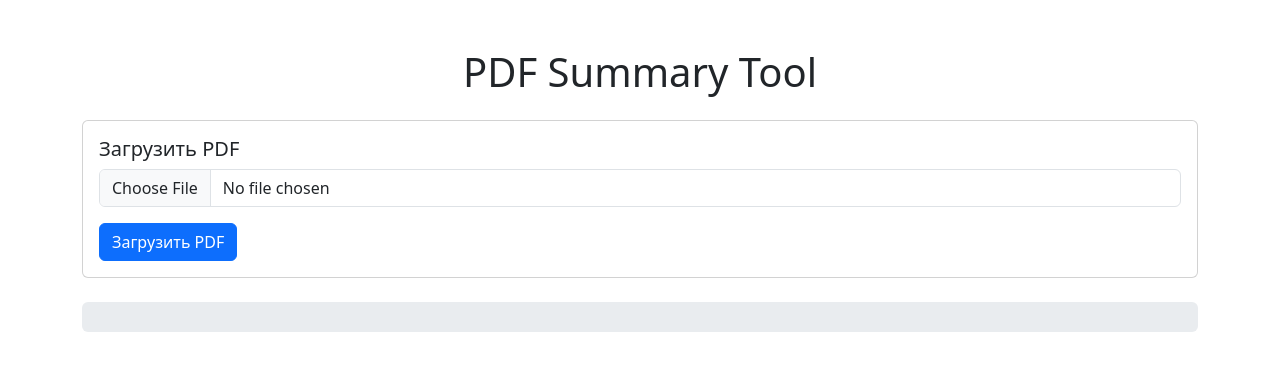
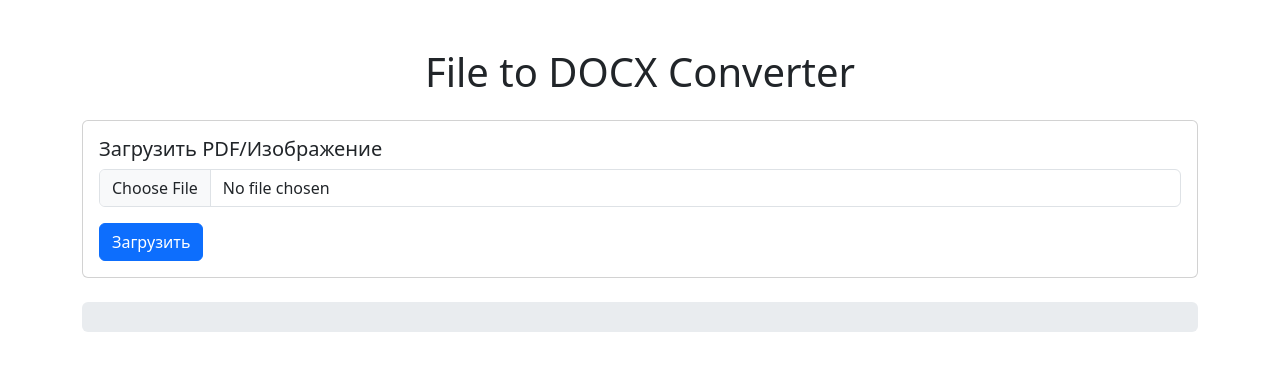
Before and after one commit to Marat3452/pdf_summary, a Django app: page / in a window 1280 px wide. Shown: the top 371 px of the page. Run offline with Django 4.2, Linux system fonts and the light colour scheme.

Commit message:
Подбирал LLM

```diff
--- a/pdf_summary_app/pdf_summary_app/settings.py
+++ b/pdf_summary_app/pdf_summary_app/settings.py
@@ -125,3 +125,9 @@ DEFAULT_AUTO_FIELD = 'django.db.models.BigAutoField'
 
 MEDIA_URL = '/media/'
 MEDIA_ROOT = os.path.join(BASE_DIR, 'media')
+
+# settings.py
+from huggingface_hub import login
+
+# Аутентификация с Hugging Face
+login('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')
--- a/pdf_summary_app/pdfprocessor/templates/pdfprocessor/upload.html
+++ b/pdf_summary_app/pdfprocessor/templates/pdfprocessor/upload.html
@@ -1,27 +1,130 @@
+<!--<!DOCTYPE html>-->
+<!--<html lang="en">-->
+<!--<head>-->
+<!--    <meta charset="UTF-8">-->
+<!--    <meta name="viewport" content="width=device-width, initial-scale=1.0">-->
+<!--    <title>PDF Summary Tool</title>-->
+<!--    &lt;!&ndash; Bootstrap CSS &ndash;&gt;-->
+<!--    <link href="https://cdn.jsdelivr.net/npm/bootstrap@5.3.0/dist/css/bootstrap.min.css" rel="stylesheet">-->
+<!--    <script src="https://code.jquery.com/jquery-3.6.0.min.js"></script>-->
+<!--</head>-->
+<!--<body>-->
+<!--    <div class="container mt-5">-->
+<!--        <h1 class="text-center mb-4">PDF Summary Tool</h1>-->
+
+<!--        &lt;!&ndash; Зона загрузки PDF &ndash;&gt;-->
+<!--        <div class="card mb-4">-->
+<!--            <div class="card-body">-->
+<!--                <h5 class="card-title">Загрузить PDF</h5>-->
+<!--                <form id="upload-form" method="post" enctype="multipart/form-data">-->
+<!--                    {% csrf_token %}-->
+<!--                    <div class="mb-3">-->
+<!--                        <input id="pdf-file" class="form-control" type="file" name="pdf_file" accept="application/pdf">-->
+<!--                    </div>-->
+<!--                    <button type="submit" class="btn btn-primary">Загрузить PDF</button>-->
+<!--                </form>-->
+<!--            </div>-->
+<!--        </div>-->
+
+<!--        &lt;!&ndash; Прогресс-бар &ndash;&gt;-->
+<!--        <div class="progress mb-4" style="height: 30px;">-->
+<!--            <div id="progress-bar" class="progress-bar progress-bar-striped progress-bar-animated" role="progressbar" style="width: 0%;" aria-valuenow="0" aria-valuemin="0" aria-valuemax="100">0%</div>-->
+<!--        </div>-->
+
+<!--        &lt;!&ndash; Окно для отображения summary &ndash;&gt;-->
+<!--        <div id="summary-container" class="card mb-4" style="display:none;">-->
+<!--            <div class="card-body">-->
+<!--                <h5 class="card-title">Summary</h5>-->
+<!--                <p id="summary-text"></p>-->
+<!--            </div>-->
+<!--        </div>-->
+
+<!--        &lt;!&ndash; Кнопка для скачивания docx &ndash;&gt;-->
+<!--        <div id="download-link-container" class="text-center" style="display:none;">-->
+<!--            <a id="download-link" href="#" class="btn btn-success">Скачать DOCX</a>-->
+<!--        </div>-->
+<!--    </div>-->
+
+<!--    &lt;!&ndash; Скрипт для обработки загрузки и прогресса &ndash;&gt;-->
+<!--    <script>-->
+<!--        $(document).ready(function() {-->
+<!--            $('#upload-form').submit(function(e) {-->
+<!--                e.preventDefault();-->
+
+<!--                var formData = new FormData(this);-->
+<!--                var progressBar = $('#progress-bar');-->
+<!--                var summaryContainer = $('#summary-container');-->
+<!--                var summaryText = $('#summary-text');-->
+<!--                var downloadLinkContainer = $('#download-link-container');-->
+<!--                var downloadLink = $('#download-link');-->
+
+<!--                progressBar.css('width', '0%').attr('aria-valuenow', 0).text('0%');-->
+<!--                summaryContainer.hide();-->
+<!--                downloadLinkContainer.hide();-->
+
+<!--                $.ajax({-->
+<!--                    url: '',-->
+<!--                    type: 'POST',-->
+<!--                    data: formData,-->
+<!--                    processData: false,-->
+<!--                    contentType: false,-->
+<!--                    xhr: function() {-->
+<!--                        var xhr = new window.XMLHttpRequest();-->
+<!--                        xhr.upload.addEventListener("progress", function(evt) {-->
+<!--                            if (evt.lengthComputable) {-->
+<!--                                var percentComplete = Math.round((evt.loaded / evt.total) * 100);-->
+<!--                                progressBar.css('width', percentComplete + '%').attr('aria-valuenow', percentComplete).text(percentComplete + '%');-->
+<!--                            }-->
+<!--                        }, false);-->
+<!--                        return xhr;-->
+<!--                    },-->
+<!--                    success: function(data) {-->
+<!--                        progressBar.css('width', '100%').attr('aria-valuenow', 100).text('100%');-->
+<!--                        summaryText.text(data.summary);-->
+<!--                        summaryContainer.show();-->
+
+<!--                        if (data.docx_url) {-->
+<!--                            downloadLink.attr('href', data.docx_url);-->
+<!--                            downloadLinkContainer.show();-->
+<!--                        }-->
+<!--                    },-->
+<!--                    error: function() {-->
+<!--                        progressBar.css('width', '100%').attr('aria-valuenow', 100).text('Ошибка при обработке');-->
+<!--                    }-->
+<!--                });-->
+<!--            });-->
+<!--        });-->
+<!--    </script>-->
+
+<!--    &lt;!&ndash; Bootstrap JS и зависимости &ndash;&gt;-->
+<!--    <script src="https://cdn.jsdelivr.net/npm/@popperjs/core@2.11.7/dist/umd/popper.min.js"></script>-->
+<!--    <script src="https://cdn.jsdelivr.net/npm/bootstrap@5.3.0/dist/js/bootstrap.min.js"></script>-->
+<!--</body>-->
+<!--</html>-->
+
 <!DOCTYPE html>
 <html lang="en">
 <head>
     <meta charset="UTF-8">
     <meta name="viewport" content="width=device-width, initial-scale=1.0">
-    <title>PDF Summary Tool</title>
-    <!-- Bootstrap CSS -->
+    <title>File to DOCX Converter</title>
     <link href="https://cdn.jsdelivr.net/npm/bootstrap@5.3.0/dist/css/bootstrap.min.css" rel="stylesheet">
     <script src="https://code.jquery.com/jquery-3.6.0.min.js"></script>
 </head>
 <body>
     <div class="container mt-5">
-        <h1 class="text-center mb-4">PDF Summary Tool</h1>
+        <h1 class="text-center mb-4">File to DOCX Converter</h1>
 
-        <!-- Зона загрузки PDF -->
+        <!-- Зона загрузки файла -->
         <div class="card mb-4">
             <div class="card-body">
-                <h5 class="card-title">Загрузить PDF</h5>
+                <h5 class="card-title">Загрузить PDF/Изображение</h5>
                 <form id="upload-form" method="post" enctype="multipart/form-data">
                     {% csrf_token %}
                     <div class="mb-3">
-                        <input id="pdf-file" class="form-control" type="file" name="pdf_file" accept="application/pdf">
+                        <input id="file" class="form-control" type="file" name="file" accept="application/pdf,image/*">
                     </div>
-                    <button type="submit" class="btn btn-primary">Загрузить PDF</button>
+                    <button type="submit" class="btn btn-primary">Загрузить</button>
                 </form>
             </div>
         </div>
@@ -39,9 +142,10 @@
             </div>
         </div>
 
-        <!-- Кнопка для скачивания docx -->
+        <!-- Кнопки для скачивания -->
         <div id="download-link-container" class="text-center" style="display:none;">
-            <a id="download-link" href="#" class="btn btn-success">Скачать DOCX</a>
+            <a id="download-docx" href="#" class="btn btn-success mb-2">Скачать распознанный DOCX</a>
+            <a id="download-summary-docx" href="#" class="btn btn-info">Скачать Summary DOCX</a>
         </div>
     </div>
 
@@ -56,7 +160,8 @@
                 var summaryContainer = $('#summary-container');
                 var summaryText = $('#summary-text');
                 var downloadLinkContainer = $('#download-link-container');
-                var downloadLink = $('#download-link');
+                var downloadDocx = $('#download-docx');
+                var downloadSummaryDocx = $('#download-summary-docx');
 
                 progressBar.css('width', '0%').attr('aria-valuenow', 0).text('0%');
                 summaryContainer.hide();
@@ -68,6 +173,7 @@
                     data: formData,
                     processData: false,
                     contentType: false,
+                    dataType: 'json',
                     xhr: function() {
                         var xhr = new window.XMLHttpRequest();
                         xhr.upload.addEventListener("progress", function(evt) {
@@ -84,7 +190,12 @@
                         summaryContainer.show();
 
                         if (data.docx_url) {
-                            downloadLink.attr('href', data.docx_url);
+                            downloadDocx.attr('href', data.docx_url);
+                            downloadLinkContainer.show();
+                        }
+
+                        if (data.summary_docx_url) {
+                            downloadSummaryDocx.attr('href', data.summary_docx_url);
                             downloadLinkContainer.show();
                         }
                     },
@@ -96,7 +207,6 @@
         });
     </script>
 
-    <!-- Bootstrap JS и зависимости -->
     <script src="https://cdn.jsdelivr.net/npm/@popperjs/core@2.11.7/dist/umd/popper.min.js"></script>
     <script src="https://cdn.jsdelivr.net/npm/bootstrap@5.3.0/dist/js/bootstrap.min.js"></script>
 </body>
--- a/pdf_summary_app/pdfprocessor/urls.py
+++ b/pdf_summary_app/pdfprocessor/urls.py
@@ -2,5 +2,5 @@ from django.urls import path
 from . import views
 
 urlpatterns = [
-    path('', views.upload_pdf, name='upload_pdf'),  # Маршрут для загрузки PDF
+    path('', views.upload_file, name='upload_file'),  # Маршрут для загрузки PDF
 ]
--- a/pdf_summary_app/pdfprocessor/utils.py
+++ b/pdf_summary_app/pdfprocessor/utils.py
@@ -22,8 +22,6 @@ def extract_text_from_images(pdf_path):
         text += pytesseract.image_to_string(image)
     return text
 
-
-import json
 
 import requests
 import json
--- a/pdf_summary_app/pdfprocessor/views.py
+++ b/pdf_summary_app/pdfprocessor/views.py
@@ -1,34 +1,316 @@
-from django.shortcuts import render
-from .utils import extract_text_from_pdf, extract_text_from_images, send_to_ollama, create_summary_docx
-from django.http import JsonResponse
-from django.core.files.storage import FileSystemStorage
+# from django.shortcuts import render
+# from .utils import extract_text_from_pdf, extract_text_from_images, send_to_ollama, create_summary_docx
+# from django.http import JsonResponse
+# from django.core.files.storage import FileSystemStorage
+#
+#
+# def upload_pdf(request):
+#     if request.method == 'POST' and request.FILES['pdf_file']:
+#         pdf_file = request.FILES['pdf_file']
+#         fs = FileSystemStorage()
+#         filename = fs.save(pdf_file.name, pdf_file)
+#         file_path = fs.path(filename)
+#
+#         # Извлечение текста из PDF и получение ответа от модели
+#         extracted_text = extract_text_from_pdf(file_path)
+#         if not extracted_text.strip():
+#             extracted_text = extract_text_from_images(file_path)
+#         summary = send_to_ollama(extracted_text)
+#
+#         # Создание DOCX файла с summary
+#         docx_url = None
+#         if summary:
+#             docx_file = create_summary_docx(summary)
+#             docx_filename = f'summary_{filename}.docx'
+#             docx_path = fs.save(docx_filename, docx_file)
+#             docx_url = fs.url(docx_filename)
+#
+#         # Формируем JSON-ответ
+#         response_data = {
+#             'summary': summary,
+#             'docx_url': docx_url,
+#             'progress': 100
+#         }
+#         return JsonResponse(response_data)
+#
+#     return render(request, 'pdfprocessor/upload.html')
+#
+
+# from django.http import JsonResponse
+# from django.shortcuts import render
+# from django.core.files.storage import FileSystemStorage
+# from docx import Document
+# import pytesseract
+# from pdf2image import convert_from_path
+# import os
+# from PyPDF2 import PdfReader
+# import requests
+#
+# pytesseract.pytesseract.tesseract_cmd = r'C:\Program Files\Tesseract-OCR\tesseract.exe'
+# def extract_text_from_pdf(pdf_path):
+#     reader = PdfReader(pdf_path)
+#     text = ""
+#     for page in reader.pages:
+#         text += page.extract_text()
+#     return text
+#
+#
+# def extract_text_from_image(image_path):
+#     return pytesseract.image_to_string(image_path)
+#
+#
+# def save_text_to_docx(text, docx_filename):
+#     doc = Document()
+#     doc.add_paragraph(text)
+#     doc.save(docx_filename)
+#     return docx_filename
+#
+# import json
+# def send_to_ollama(text):
+#     """Отправка текста на Ollama и получение ответа."""
+#     url = "http://localhost:11434/api/generate"  # Адрес Ollama API с вашим портом
+#     headers = {"Content-Type": "application/json"}
+#     data = {
+#         "model": "llama3",
+#         "prompt": f"{text}"
+#     }
+#
+#     response = requests.post(url, json=data, headers=headers)
+#
+#     try:
+#         # Попытка распарсить текст ответа, который может быть разбит на несколько JSON-объектов
+#         response_text = response.text.strip()
+#         json_lines = response_text.splitlines()
+#
+#         # Собираем текст из всех частей ответа
+#         full_response = ""
+#         for line in json_lines:
+#             try:
+#                 json_obj = json.loads(line)
+#                 if "response" in json_obj:
+#                     full_response += json_obj["response"]
+#             except json.JSONDecodeError:
+#                 continue
+#
+#         return full_response if full_response else "No summary returned"
+#
+#     except ValueError:
+#         # Если декодирование JSON не удалось, возвращаем текст ошибки
+#         return "Failed to decode response from Ollama."
+#
+#
+# def upload_file(request):
+#     if request.method == 'POST' and request.FILES.get('file'):
+#         uploaded_file = request.FILES['file']
+#         fs = FileSystemStorage()
+#         filename = fs.save(uploaded_file.name, uploaded_file)
+#         file_path = fs.path(filename)
+#
+#         if filename.lower().endswith('.pdf'):
+#             extracted_text = extract_text_from_pdf(file_path)
+#         elif filename.lower().endswith(('.jpg', '.jpeg', '.png')):
+#             extracted_text = extract_text_from_image(file_path)
+#         else:
+#             return JsonResponse({'error': 'Unsupported file format'}, status=400)
+#
+#         # Сохранение полного распознанного текста в DOCX
+#         docx_filename = f"{os.path.splitext(filename)[0]}.docx"
+#         docx_file_path = os.path.join(fs.location, docx_filename)
+#         save_text_to_docx(extracted_text, docx_file_path)
+#
+#         # Получение summary от модели Ollama
+#         summary_text = send_to_ollama(extracted_text)
+#
+#         # Сохранение summary в DOCX
+#         summary_docx_filename = f"{os.path.splitext(filename)[0]}_summary.docx"
+#         summary_docx_file_path = os.path.join(fs.location, summary_docx_filename)
+#         save_text_to_docx(summary_text, summary_docx_file_path)
+#
+#         # Возврат пути к файлам
+#         response_data = {
+#             'summary': summary_text,
+#             'docx_url': fs.url(docx_filename),
+#             'summary_docx_url': fs.url(summary_docx_file_path),
+#             'progress': 100
+#         }
+#         return JsonResponse(response_data)
+#
+#     return render(request, 'pdfprocessor/upload.html')
 
 
-def upload_pdf(request):
-    if request.method == 'POST' and request.FILES['pdf_file']:
-        pdf_file = request.FILES['pdf_file']
+# from django.http import JsonResponse
+# from django.shortcuts import render
+# from django.core.files.storage import FileSystemStorage
+# from docx import Document
+# from transformers import pipeline
+#
+# import pytesseract
+# from pdf2image import convert_from_path
+# import os
+# from PyPDF2 import PdfReader
+#
+# # Инициализация модели через Hugging Face API
+# summarizer = pipeline("summarization", model="facebook/bart-large-cnn")
+#
+# def extract_text_from_pdf(pdf_path):
+#     reader = PdfReader(pdf_path)
+#     text = ""
+#     for page in reader.pages:
+#         text += page.extract_text()
+#     return text
+#
+# def extract_text_from_image(image_path):
+#     return pytesseract.image_to_string(image_path)
+#
+# def save_text_to_docx(text, docx_filename):
+#     doc = Document()
+#     doc.add_paragraph(text)
+#     doc.save(docx_filename)
+#     return docx_filename
+#
+# def send_to_ollama(text):
+#     # Добавление промта к тексту перед отправкой в модель
+#     prompt = f"Вот мое ТЗ: {text} сделай summary по нему."
+#     summary = summarizer(prompt, max_length=150, min_length=40, do_sample=False)
+#     return summary[0]['summary_text']
+#
+# def upload_file(request):
+#     if request.method == 'POST' and request.FILES.get('file'):
+#         uploaded_file = request.FILES['file']
+#         fs = FileSystemStorage()
+#         filename = fs.save(uploaded_file.name, uploaded_file)
+#         file_path = fs.path(filename)
+#
+#         if filename.lower().endswith('.pdf'):
+#             extracted_text = extract_text_from_pdf(file_path)
+#         elif filename.lower().endswith(('.jpg', '.jpeg', '.png')):
+#             extracted_text = extract_text_from_image(file_path)
+#         else:
+#             return JsonResponse({'error': 'Unsupported file format'}, status=400)
+#
+#         # Сохранение полного распознанного текста в DOCX
+#         docx_filename = f"{os.path.splitext(filename)[0]}.docx"
+#         docx_file_path = os.path.join(fs.location, docx_filename)
+#         save_text_to_docx(extracted_text, docx_file_path)
+#
+#         # Получение summary от модели Hugging Face
+#         summary_text = send_to_ollama(extracted_text)
+#
+#         # Сохранение summary в DOCX
+#         summary_docx_filename = f"{os.path.splitext(filename)[0]}_summary.docx"
+#         summary_docx_file_path = os.path.join(fs.location, summary_docx_filename)
+#         save_text_to_docx(summary_text, summary_docx_file_path)
+#
+#         # Возврат пути к файлам
+#         response_data = {
+#             'summary': summary_text,
+#             'docx_url': fs.url(docx_filename),
+#             'summary_docx_url': fs.url(summary_docx_file_path),
+#             'progress': 100
+#         }
+#         return JsonResponse(response_data)
+#
+#     return render(request, 'pdfprocessor/upload.html')
+
+from django.http import JsonResponse
+from django.shortcuts import render
+from django.core.files.storage import FileSystemStorage
+from docx import Document
+from docx.table import Table
+from transformers import AutoTokenizer, AutoModelForSeq2SeqLM
+import pytesseract
+import os
+from PyPDF2 import PdfReader
+import torch
+import camelot  # Для работы с таблицами в PDF
+from huggingface_hub import login
+
+# Аутентификация с Hugging Face
+login('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')
+
+# Использование модели LED для длинных текстов
+model_name = "t5-small"
+tokenizer = AutoTokenizer.from_pretrained(model_name)
+model = AutoModelForSeq2SeqLM.from_pretrained(model_name)
+
+
+def extract_text_from_pdf(pdf_path):
+    reader = PdfReader(pdf_path)
+    text = ""
+    for page in reader.pages:
+        text += page.extract_text()
+    return text
+
+
+def extract_tables_from_pdf(pdf_path):
+    tables = camelot.read_pdf(pdf_path, pages='all')
+    return tables
+
+
+def extract_text_from_image(image_path):
+    return pytesseract.image_to_string(image_path)
+
+
+def save_text_to_docx(text, tables, docx_filename):
+    doc = Document()
+    doc.add_paragraph(text)
+
+    # Добавление таблиц в документ
+    for table in tables:
+        df = table.df  # Таблица в формате DataFrame
+        # Добавление таблицы в DOCX
+        doc_table = doc.add_table(rows=df.shape[0], cols=df.shape[1])
+        for i, row in enumerate(df.itertuples()):
+            for j, cell in enumerate(row[1:]):  # Пропускаем индекс строки
+                doc_table.cell(i, j).text = str(cell)
+
+    doc.save(docx_filename)
+    return docx_filename
+
+
+def send_to_ollama(text):
+    prompt = f"Вот мое ТЗ: {text} сделай summary по нему."
+    inputs = tokenizer(prompt, return_tensors="pt", max_length=16384, truncation=True)
+    with torch.no_grad():
+        outputs = model.generate(inputs["input_ids"], max_length=1024, min_length=100, do_sample=False)
+    summary = tokenizer.decode(outputs[0], skip_special_tokens=True)
+    return summary
+
+
+def upload_file(request):
+    if request.method == 'POST' and request.FILES.get('file'):
+        uploaded_file = request.FILES['file']
         fs = FileSystemStorage()
-        filename = fs.save(pdf_file.name, pdf_file)
+        filename = fs.save(uploaded_file.name, uploaded_file)
         file_path = fs.path(filename)
 
-        # Извлечение текста из PDF и получение ответа от модели
-        extracted_text = extract_text_from_pdf(file_path)
-        if not extracted_text.strip():
-            extracted_text = extract_text_from_images(file_path)
-        summary = send_to_ollama(extracted_text)
+        if filename.lower().endswith('.pdf'):
+            extracted_text = extract_text_from_pdf(file_path)
+            extracted_tables = extract_tables_from_pdf(file_path)
+        elif filename.lower().endswith(('.jpg', '.jpeg', '.png')):
+            extracted_text = extract_text_from_image(file_path)
+            extracted_tables = []  # Таблицы из изображений не извлекаются
+        else:
+            return JsonResponse({'error': 'Unsupported file format'}, status=400)
 
-        # Создание DOCX файла с summary
-        docx_url = None
-        if summary:
-            docx_file = create_summary_docx(summary)
-            docx_filename = f'summary_{filename}.docx'
-            docx_path = fs.save(docx_filename, docx_file)
-            docx_url = fs.url(docx_filename)
+        # Сохранение полного распознанного текста и таблиц в DOCX
+        docx_filename = f"{os.path.splitext(filename)[0]}.docx"
+        docx_file_path = os.path.join(fs.location, docx_filename)
+        save_text_to_docx(extracted_text, extracted_tables, docx_file_path)
 
-        # Формируем JSON-ответ
+        # Получение summary от модели Hugging Face с добавлением промта
+        summary_text = send_to_ollama(extracted_text)
+
+        # Сохранение summary в DOCX
+        summary_docx_filename = f"{os.path.splitext(filename)[0]}_summary.docx"
+        summary_docx_file_path = os.path.join(fs.location, summary_docx_filename)
+        save_text_to_docx(summary_text, [], summary_docx_file_path)
+
+        # Возврат пути к файлам
         response_data = {
-            'summary': summary,
-            'docx_url': docx_url,
+            'summary': summary_text,
+            'docx_url': fs.url(docx_filename),
+            'summary_docx_url': fs.url(summary_docx_file_path),
             'progress': 100
         }
         return JsonResponse(response_data)
```
